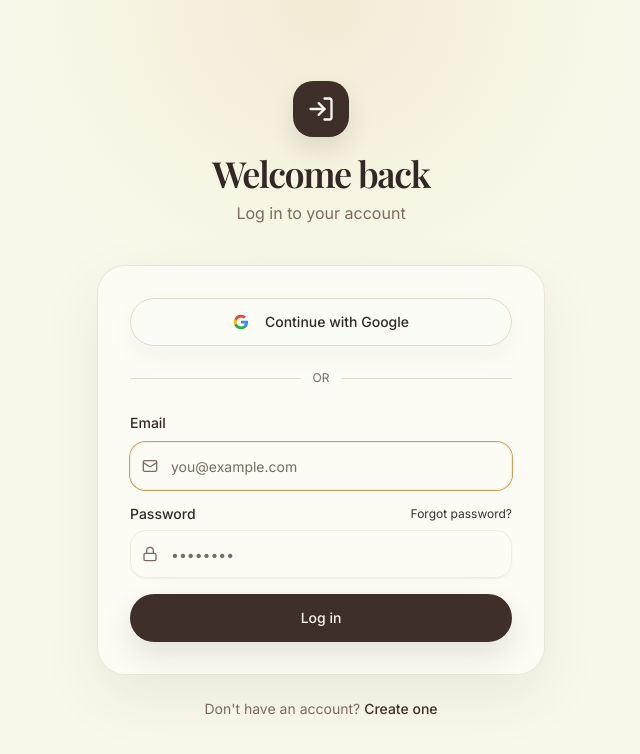
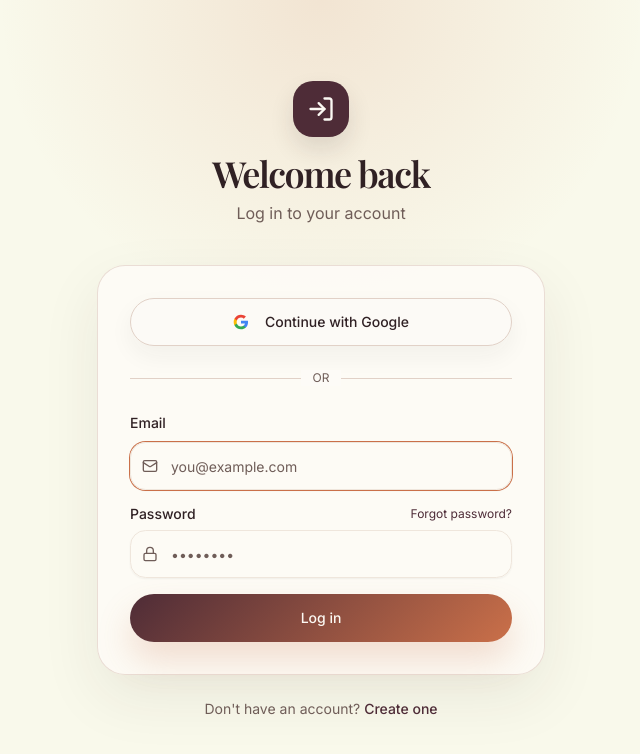
Before and after one commit to JamalMirsadri/Outlethub, a React (Vite) app in the folder client/: page /login in a window 1280 px wide. Shown: the top 754 px of the page, without its empty margins (319-959 px from the left). Built offline with nearby package versions, Linux system fonts and the light colour scheme; no server answers; the HTML template or start-up script is replaced by a standard one.

Commit message:
feat: refresh storefront color palette

```diff
--- a/client/src/components/ProductCard.jsx
+++ b/client/src/components/ProductCard.jsx
@@ -32,8 +32,8 @@ export default function ProductCard({ product, index = 0 }) {
       className="group relative"
     >
       <Link to={`/products/${normalizedProduct.slug || normalizedProduct.id}`} className="block">
-        <div className="relative overflow-hidden rounded-[24px] border border-border/70 bg-card shadow-[0_14px_36px_hsl(var(--foreground)/0.05)]">
-          <div className="relative aspect-[4/5] overflow-hidden bg-secondary/50">
+        <div className="relative overflow-hidden rounded-[24px] border border-border/70 bg-[linear-gradient(180deg,hsl(var(--card)),hsl(var(--secondary))/0.35)] shadow-[0_18px_42px_hsl(var(--foreground)/0.07)] transition-all duration-500 group-hover:-translate-y-1 group-hover:shadow-[0_24px_58px_hsl(var(--foreground)/0.12)]">
+          <div className="relative aspect-[4/5] overflow-hidden bg-secondary/45">
           <img
             src={normalizedProduct.images?.[0] || PRODUCT_PLACEHOLDER_IMAGE}
             alt={normalizedProduct.title}
@@ -41,12 +41,12 @@ export default function ProductCard({ product, index = 0 }) {
           />
           <div className="absolute top-3 left-3 flex gap-2">
             {discount > 0 && (
-              <span className="rounded-full bg-[hsl(var(--accent))] px-2.5 py-1 text-xs font-mono font-semibold text-[hsl(var(--accent-foreground))]">
+              <span className="rounded-full bg-[linear-gradient(135deg,hsl(var(--primary)),hsl(var(--accent)))] px-2.5 py-1 text-xs font-mono font-semibold text-[hsl(var(--primary-foreground))] shadow-[0_10px_24px_hsl(var(--accent)/0.22)]">
                 -{discount}%
               </span>
             )}
             {normalizedProduct.is_trending && (
-              <span className="rounded-full bg-foreground px-2.5 py-1 text-xs font-semibold text-background">
+              <span className="rounded-full bg-primary px-2.5 py-1 text-xs font-semibold text-primary-foreground shadow-[0_10px_20px_hsl(var(--primary)/0.18)]">
                 TRENDING
               </span>
             )}
--- a/client/src/components/ui/button.jsx
+++ b/client/src/components/ui/button.jsx
@@ -10,14 +10,14 @@ const buttonVariants = cva(
     variants: {
       variant: {
         default:
-          "bg-primary text-primary-foreground shadow-[0_14px_30px_hsl(var(--foreground)/0.12)] hover:-translate-y-0.5 hover:bg-primary/95",
+          "bg-[linear-gradient(135deg,hsl(var(--primary)),hsl(var(--accent)))] text-primary-foreground shadow-[0_18px_34px_hsl(var(--accent)/0.22)] hover:-translate-y-0.5 hover:brightness-[1.03]",
         destructive:
           "bg-destructive text-destructive-foreground shadow-sm hover:bg-destructive/90",
         outline:
-          "border border-border bg-card/70 text-foreground shadow-[0_10px_25px_hsl(var(--foreground)/0.04)] hover:border-[hsl(var(--accent))/0.55] hover:bg-[hsl(var(--accent))/0.08]",
+          "border border-border bg-card/80 text-foreground shadow-[0_10px_25px_hsl(var(--foreground)/0.05)] hover:border-[hsl(var(--accent))/0.55] hover:bg-[hsl(var(--accent))/0.08]",
         secondary:
-          "bg-secondary text-secondary-foreground shadow-sm hover:bg-secondary/85",
-        ghost: "text-foreground hover:bg-[hsl(var(--accent))/0.1] hover:text-foreground",
+          "bg-secondary text-secondary-foreground shadow-[0_10px_24px_hsl(var(--foreground)/0.05)] hover:bg-secondary/88",
+        ghost: "text-foreground hover:bg-[hsl(var(--accent))/0.09] hover:text-[hsl(var(--primary))]",
         link: "text-primary underline-offset-4 hover:underline",
       },
       size: {
--- a/client/src/index.css
+++ b/client/src/index.css
@@ -7,77 +7,77 @@
 @layer base {
   :root {
     --background: 60 54% 95%;
-    --foreground: 18 17% 17%;
-    --card: 60 50% 98%;
-    --card-foreground: 18 17% 17%;
-    --popover: 60 50% 98%;
-    --popover-foreground: 18 17% 17%;
-    --primary: 22 22% 20%;
-    --primary-foreground: 42 57% 96%;
-    --secondary: 57 45% 92%;
-    --secondary-foreground: 18 17% 17%;
-    --muted: 58 34% 90%;
-    --muted-foreground: 24 12% 43%;
-    --accent: 35 52% 58%;
-    --accent-foreground: 22 22% 18%;
+    --foreground: 348 18% 16%;
+    --card: 42 60% 98%;
+    --card-foreground: 348 18% 16%;
+    --popover: 42 60% 98%;
+    --popover-foreground: 348 18% 16%;
+    --primary: 341 28% 24%;
+    --primary-foreground: 38 60% 97%;
+    --secondary: 28 48% 92%;
+    --secondary-foreground: 348 18% 16%;
+    --muted: 30 38% 90%;
+    --muted-foreground: 14 12% 39%;
+    --accent: 18 55% 54%;
+    --accent-foreground: 40 60% 98%;
     --destructive: 0 84.2% 60.2%;
     --destructive-foreground: 0 0% 98%;
-    --border: 49 28% 84%;
-    --input: 58 34% 90%;
-    --ring: 35 52% 58%;
-    --chart-1: 35 52% 58%;
-    --chart-2: 20 32% 33%;
-    --chart-3: 29 39% 48%;
-    --chart-4: 42 38% 71%;
-    --chart-5: 12 45% 58%;
+    --border: 25 30% 83%;
+    --input: 30 38% 90%;
+    --ring: 18 55% 54%;
+    --chart-1: 18 55% 54%;
+    --chart-2: 341 28% 24%;
+    --chart-3: 28 44% 62%;
+    --chart-4: 347 30% 67%;
+    --chart-5: 43 45% 66%;
     --radius: 1.1rem;
     --font-heading: 'Playfair Display', serif;
     --font-body: 'Inter', sans-serif;
     --font-display: 'Playfair Display', serif;
     --font-mono: 'JetBrains Mono', monospace;
-    --sidebar-background: 60 50% 98%;
-    --sidebar-foreground: 18 17% 17%;
-    --sidebar-primary: 22 22% 20%;
-    --sidebar-primary-foreground: 42 57% 96%;
-    --sidebar-accent: 57 45% 92%;
-    --sidebar-accent-foreground: 18 17% 17%;
-    --sidebar-border: 32 25% 83%;
-    --sidebar-ring: 35 52% 58%;
+    --sidebar-background: 38 57% 98%;
+    --sidebar-foreground: 348 18% 16%;
+    --sidebar-primary: 341 28% 24%;
+    --sidebar-primary-foreground: 38 60% 97%;
+    --sidebar-accent: 28 48% 92%;
+    --sidebar-accent-foreground: 348 18% 16%;
+    --sidebar-border: 24 28% 84%;
+    --sidebar-ring: 18 55% 54%;
   }
 
   .dark {
-    --background: 24 19% 10%;
-    --foreground: 42 40% 92%;
-    --card: 24 18% 13%;
-    --card-foreground: 42 40% 92%;
-    --popover: 24 18% 13%;
-    --popover-foreground: 42 40% 92%;
-    --primary: 38 46% 82%;
-    --primary-foreground: 24 19% 10%;
-    --secondary: 21 14% 18%;
-    --secondary-foreground: 42 40% 92%;
-    --muted: 21 14% 18%;
-    --muted-foreground: 31 19% 69%;
-    --accent: 35 52% 58%;
-    --accent-foreground: 24 19% 10%;
+    --background: 336 19% 10%;
+    --foreground: 37 39% 92%;
+    --card: 337 18% 13%;
+    --card-foreground: 37 39% 92%;
+    --popover: 337 18% 13%;
+    --popover-foreground: 37 39% 92%;
+    --primary: 17 58% 63%;
+    --primary-foreground: 336 19% 10%;
+    --secondary: 334 14% 18%;
+    --secondary-foreground: 37 39% 92%;
+    --muted: 334 14% 18%;
+    --muted-foreground: 24 20% 72%;
+    --accent: 18 55% 54%;
+    --accent-foreground: 336 19% 10%;
     --destructive: 0 62.8% 30.6%;
     --destructive-foreground: 0 0% 98%;
-    --border: 22 13% 22%;
-    --input: 22 13% 22%;
-    --ring: 35 52% 58%;
-    --chart-1: 35 52% 58%;
-    --chart-2: 38 36% 74%;
-    --chart-3: 17 40% 54%;
-    --chart-4: 43 28% 56%;
-    --chart-5: 11 48% 63%;
-    --sidebar-background: 24 18% 12%;
-    --sidebar-foreground: 42 40% 92%;
-    --sidebar-primary: 35 52% 58%;
-    --sidebar-primary-foreground: 24 19% 10%;
-    --sidebar-accent: 21 14% 18%;
-    --sidebar-accent-foreground: 42 40% 92%;
-    --sidebar-border: 22 13% 22%;
-    --sidebar-ring: 35 52% 58%;
+    --border: 336 11% 23%;
+    --input: 336 11% 23%;
+    --ring: 18 55% 54%;
+    --chart-1: 18 55% 54%;
+    --chart-2: 22 48% 70%;
+    --chart-3: 345 30% 60%;
+    --chart-4: 44 40% 61%;
+    --chart-5: 10 44% 68%;
+    --sidebar-background: 337 18% 12%;
+    --sidebar-foreground: 37 39% 92%;
+    --sidebar-primary: 18 55% 54%;
+    --sidebar-primary-foreground: 336 19% 10%;
+    --sidebar-accent: 334 14% 18%;
+    --sidebar-accent-foreground: 37 39% 92%;
+    --sidebar-border: 336 11% 23%;
+    --sidebar-ring: 18 55% 54%;
   }
 }
 
@@ -88,8 +88,16 @@
   body {
     @apply bg-background text-foreground font-body antialiased;
     background-image:
-      radial-gradient(circle at top, hsl(var(--accent) / 0.08), transparent 24rem),
-      linear-gradient(180deg, hsl(var(--background)) 0%, hsl(var(--background)) 100%);
+      radial-gradient(circle at top left, hsl(var(--accent) / 0.14), transparent 23rem),
+      radial-gradient(circle at top right, hsl(var(--primary) / 0.12), transparent 26rem),
+      radial-gradient(circle at bottom, hsl(var(--accent) / 0.06), transparent 28rem),
+      linear-gradient(180deg, hsl(var(--background)) 0%, hsl(42 52% 97%) 46%, hsl(var(--background)) 100%);
+    background-attachment: fixed;
+  }
+
+  ::selection {
+    background: hsl(var(--accent) / 0.22);
+    color: hsl(var(--foreground));
   }
 }
 
@@ -110,10 +118,12 @@
 
 /* Glass effect utility */
 .glass {
-  background: hsl(var(--card) / 0.8);
+  background: linear-gradient(180deg, hsl(var(--card) / 0.86), hsl(var(--card) / 0.72));
   backdrop-filter: blur(40px);
   -webkit-backdrop-filter: blur(40px);
-  box-shadow: 0 18px 45px hsl(var(--foreground) / 0.06);
+  box-shadow:
+    0 18px 45px hsl(var(--foreground) / 0.06),
+    0 1px 0 hsl(0 0% 100% / 0.35) inset;
 }
 
 .dark .glass {
@@ -125,11 +135,12 @@
 }
 
 .luxe-panel {
-  @apply rounded-[28px] border border-border/80 bg-card shadow-[0_18px_60px_hsl(var(--foreground)/0.06)];
+  @apply rounded-[28px] border border-border/80 bg-card shadow-[0_20px_60px_hsl(var(--foreground)/0.08)];
+  background-image: linear-gradient(180deg, hsl(var(--card)) 0%, hsl(var(--card) / 0.95) 100%);
 }
 
 .luxe-subtle-panel {
-  @apply rounded-[24px] border border-border/70 bg-card/80 shadow-[0_12px_38px_hsl(var(--foreground)/0.04)];
+  @apply rounded-[24px] border border-border/70 bg-card/85 shadow-[0_12px_38px_hsl(var(--foreground)/0.05)];
 }
 
 .luxe-eyebrow {
```
Also changed, not shown: client/src/components/landing/HeroSection.jsx (+5 -5 lines).
